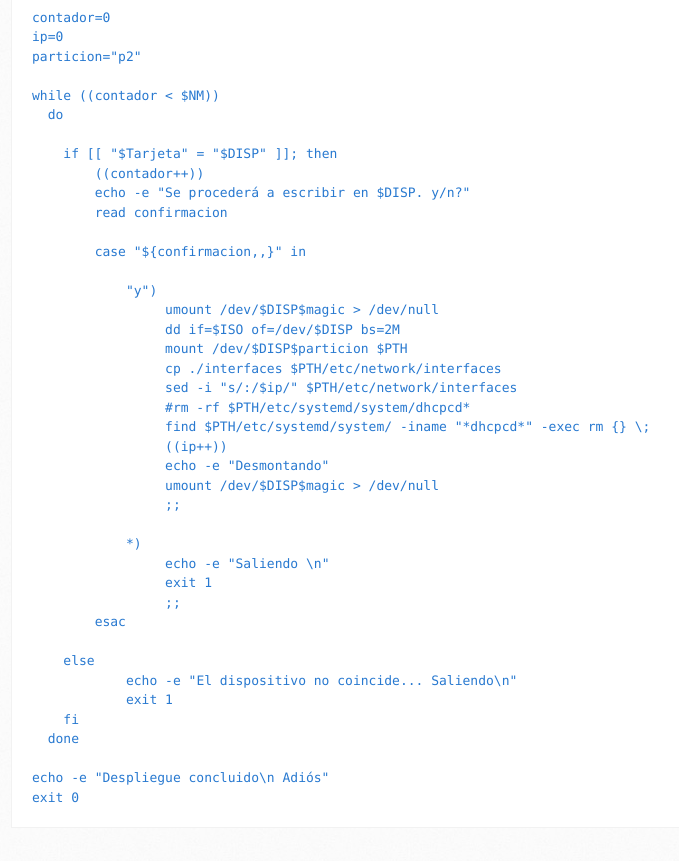
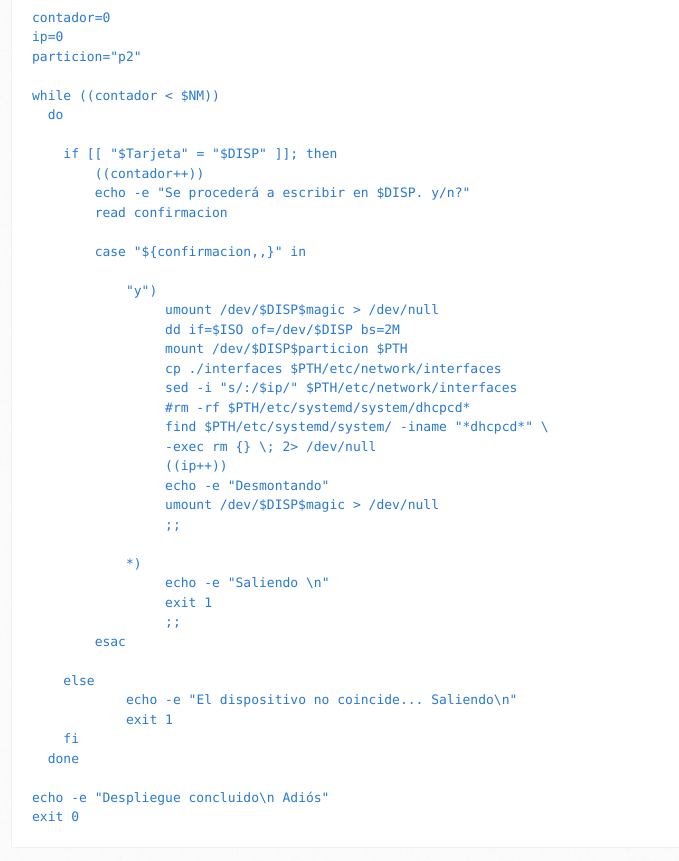
Before and after one commit to dpalomar/cluster_raspberrypi, a Jekyll site: the page built from instalacion.md, in a window 1280 px wide and 900 px high, scrolled down 1448 px. Shown: the top 861 px of the window, without its empty margins (159-838 px from the left). Built offline with Jekyll 4.4.1, drawn with Linux system fonts in a browser that asks for light colours.

Commit message:
codigo-script-despliegue

```diff
--- a/instalacion.md
+++ b/instalacion.md
@@ -83,7 +83,8 @@ while ((contador < $NM))
                  cp ./interfaces $PTH/etc/network/interfaces
 		 sed -i "s/:/$ip/" $PTH/etc/network/interfaces
                  #rm -rf $PTH/etc/systemd/system/dhcpcd*
-		 find $PTH/etc/systemd/system/ -iname "*dhcpcd*" -exec rm {} \;
+		 find $PTH/etc/systemd/system/ -iname "*dhcpcd*" \
+                 -exec rm {} \; 2> /dev/null
 		 ((ip++))
 		 echo -e "Desmontando"
                  umount /dev/$DISP$magic > /dev/null
```
